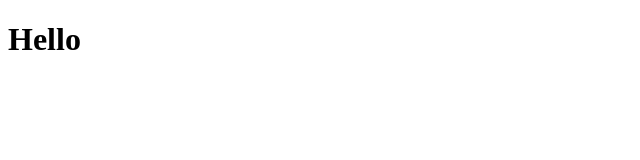
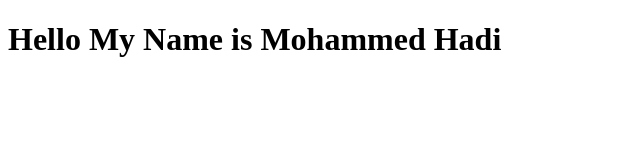
Before and after one commit to mohammedhadipm/myProjects, a plain HTML site: page index.html in a window 1280 px wide. Shown: the whole page, without its empty margins (0-640 px from the left). Drawn offline with Linux system fonts and the light colour scheme.

Commit message:
Added My Name

```diff
--- a/index.html
+++ b/index.html
@@ -6,6 +6,6 @@
     <title>Document</title>
 </head>
 <body>
-    <h1> Hello </h1>
+    <h1> Hello My Name is Mohammed Hadi</h1>
 </body>
 </html>
```
